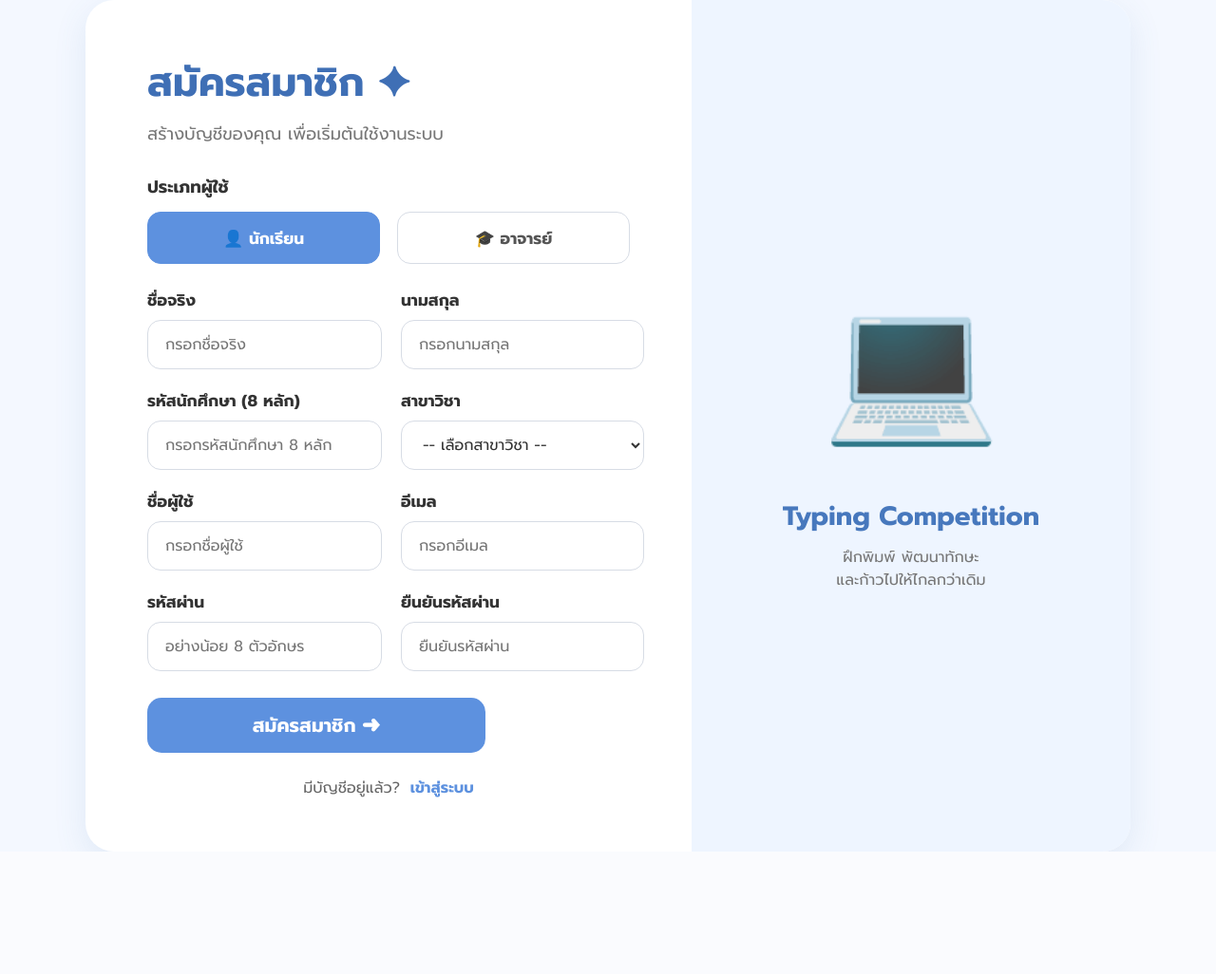
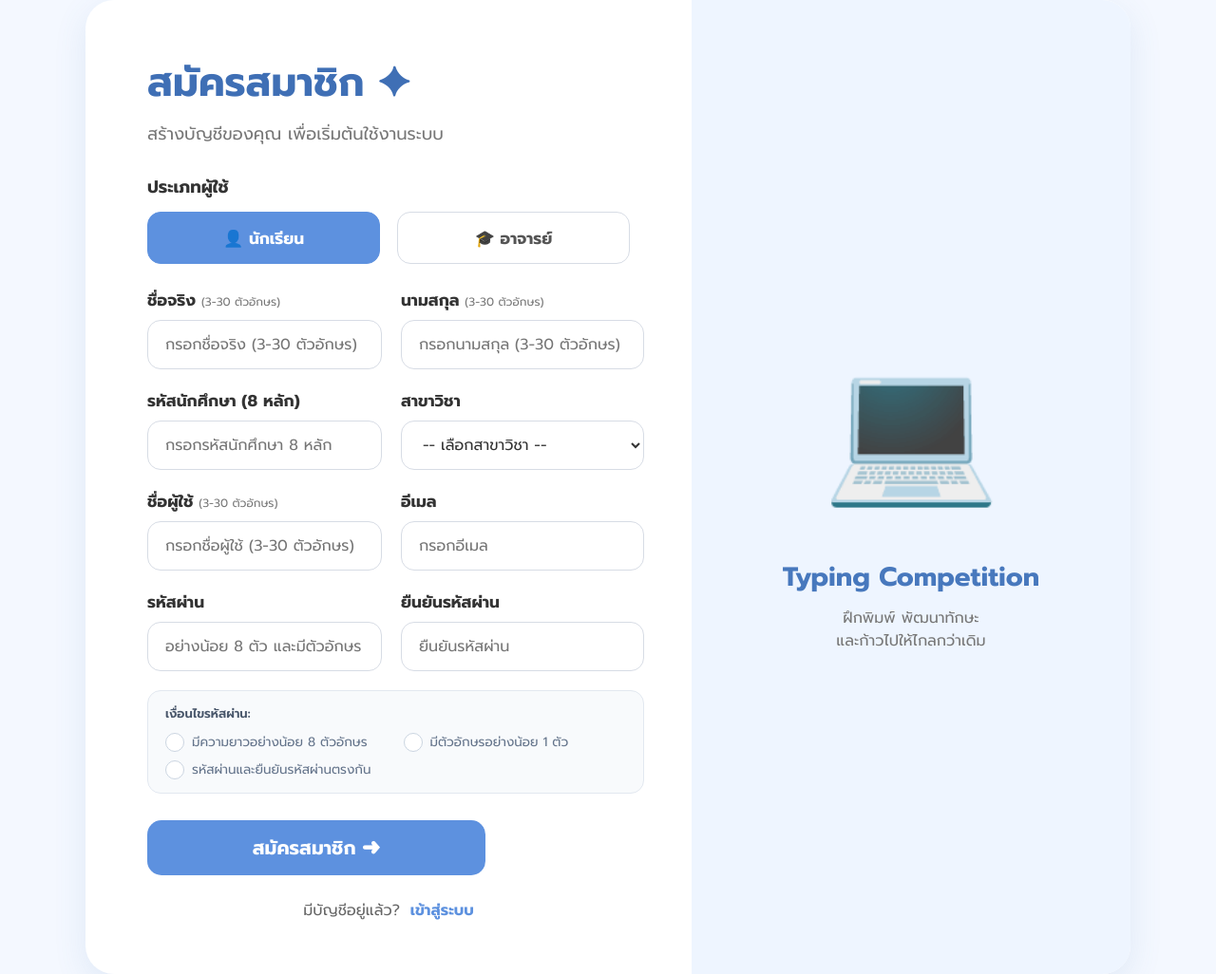
Before and after one commit to Teamproject-SDD2-SEC1-2569/OOP-SDD2-type, a Flask app: page /register in a window 1280 px wide. Shown: the whole page at 95% size. Before the commit the page ends 897 px from the top, so only its background shows below. Run offline with Flask 3, Linux system fonts and the light colour scheme.

Commit message:
feat(register): enforce 3-30 char limits and add live password checklist

```diff
--- a/app/templates/student/register.html
+++ b/app/templates/student/register.html
@@ -145,6 +145,62 @@
             background: linear-gradient(135deg, #5d91df 0%, #3b82f6 100%);
             box-shadow: 0 8px 20px rgba(59, 130, 246, 0.3);
         }
+
+        /* Password Checklist */
+        .password-checklist {
+            grid-column: 1 / -1;
+            background: #f8fafc;
+            border: 1px solid #e2e8f0;
+            border-radius: 14px;
+            padding: 14px 18px;
+            display: flex;
+            flex-direction: column;
+            gap: 8px;
+        }
+        .password-checklist-title {
+            font-size: 13px;
+            font-weight: 600;
+            color: #475569;
+            margin-bottom: 2px;
+        }
+        .checklist-items {
+            display: grid;
+            grid-template-columns: repeat(auto-fit, minmax(200px, 1fr));
+            gap: 8px 16px;
+        }
+        .checklist-item {
+            display: flex;
+            align-items: center;
+            gap: 8px;
+            font-size: 13.5px;
+            color: #64748b;
+            transition: color 0.2s ease;
+        }
+        .checklist-item .chk-badge {
+            width: 20px;
+            height: 20px;
+            border-radius: 50%;
+            border: 1.5px solid #cbd5e1;
+            display: inline-flex;
+            align-items: center;
+            justify-content: center;
+            font-size: 11px;
+            font-weight: 700;
+            color: transparent;
+            background: #ffffff;
+            transition: all 0.2s ease;
+            flex-shrink: 0;
+        }
+        .checklist-item.valid {
+            color: #059669;
+            font-weight: 600;
+        }
+        .checklist-item.valid .chk-badge {
+            background: #10b981;
+            border-color: #10b981;
+            color: #ffffff;
+            box-shadow: 0 2px 6px rgba(16, 185, 129, 0.28);
+        }
     </style>
 </head>
 
@@ -164,13 +220,13 @@
             <form onsubmit="handleRegister(event)" novalidate>
                 <div class="form-grid">
                     <div class="form-group">
-                        <label>ชื่อจริง</label>
-                        <input type="text" id="regFirstName" placeholder="กรอกชื่อจริง">
+                        <label>ชื่อจริง <span style="font-size:12px; color:#777; font-weight:normal;">(3-30 ตัวอักษร)</span></label>
+                        <input type="text" id="regFirstName" placeholder="กรอกชื่อจริง (3-30 ตัวอักษร)" maxlength="30">
                     </div>
 
                     <div class="form-group">
-                        <label>นามสกุล</label>
-                        <input type="text" id="regLastName" placeholder="กรอกนามสกุล">
+                        <label>นามสกุล <span style="font-size:12px; color:#777; font-weight:normal;">(3-30 ตัวอักษร)</span></label>
+                        <input type="text" id="regLastName" placeholder="กรอกนามสกุล (3-30 ตัวอักษร)" maxlength="30">
                     </div>
 
                     <div class="form-group" id="studentCodeGroup">
@@ -188,8 +244,8 @@
                     </div>
 
                     <div class="form-group">
-                        <label>ชื่อผู้ใช้</label>
-                        <input type="text" id="regUsername" placeholder="กรอกชื่อผู้ใช้">
+                        <label>ชื่อผู้ใช้ <span style="font-size:12px; color:#777; font-weight:normal;">(3-30 ตัวอักษร)</span></label>
+                        <input type="text" id="regUsername" placeholder="กรอกชื่อผู้ใช้ (3-30 ตัวอักษร)" maxlength="30">
                     </div>
 
                     <div class="form-group">
@@ -199,12 +255,30 @@
 
                     <div class="form-group">
                         <label>รหัสผ่าน</label>
-                        <input type="password" id="regPassword" placeholder="อย่างน้อย 8 ตัวอักษร">
+                        <input type="password" id="regPassword" placeholder="อย่างน้อย 8 ตัว และมีตัวอักษร ≥ 1 ตัว" oninput="updatePasswordChecklist()">
                     </div>
 
                     <div class="form-group">
                         <label>ยืนยันรหัสผ่าน</label>
-                        <input type="password" id="regConfirmPassword" placeholder="ยืนยันรหัสผ่าน">
+                        <input type="password" id="regConfirmPassword" placeholder="ยืนยันรหัสผ่าน" oninput="updatePasswordChecklist()">
+                    </div>
+
+                    <div class="password-checklist" id="passwordChecklist">
+                        <div class="password-checklist-title">เงื่อนไขรหัสผ่าน:</div>
+                        <div class="checklist-items">
+                            <div class="checklist-item" id="chkLen">
+                                <span class="chk-badge">✓</span>
+                                <span>มีความยาวอย่างน้อย 8 ตัวอักษร</span>
+                            </div>
+                            <div class="checklist-item" id="chkLetter">
+                                <span class="chk-badge">✓</span>
+                                <span>มีตัวอักษรอย่างน้อย 1 ตัว</span>
+                            </div>
+                            <div class="checklist-item" id="chkMatch">
+                                <span class="chk-badge">✓</span>
+                                <span>รหัสผ่านและยืนยันรหัสผ่านตรงกัน</span>
+                            </div>
+                        </div>
                     </div>
                 </div>
 
@@ -361,6 +435,19 @@
             }
         });
 
+        function updatePasswordChecklist() {
+            const password = document.getElementById('regPassword').value;
+            const confirmPassword = document.getElementById('regConfirmPassword').value;
+
+            const hasMinLen = password.length >= 8;
+            const hasLetter = /[A-Za-z\u0E00-\u0E7F]/.test(password);
+            const isMatched = password.length > 0 && password === confirmPassword;
+
+            document.getElementById('chkLen').classList.toggle('valid', hasMinLen);
+            document.getElementById('chkLetter').classList.toggle('valid', hasLetter);
+            document.getElementById('chkMatch').classList.toggle('valid', isMatched);
+        }
+
         function markFieldError(fieldId, title, message) {
             document.querySelectorAll('.form-group input, .form-group select').forEach(el => el.classList.remove('input-error'));
             const el = document.getElementById(fieldId);
@@ -391,12 +478,12 @@
             const email = document.getElementById('regEmail').value.trim();
             const confirmPassword = document.getElementById('regConfirmPassword').value;
 
-            if (!firstName) {
-                markFieldError('regFirstName', 'ยังไม่ได้กรอกชื่อจริง', 'กรุณากรอกชื่อจริงของคุณให้ครบถ้วน');
+            if (!firstName || firstName.length < 3 || firstName.length > 30) {
+                markFieldError('regFirstName', 'ความยาวชื่อจริงไม่ถูกต้อง', 'ชื่อจริงต้องมีความยาวตั้งแต่ 3 ถึง 30 ตัวอักษร');
                 return;
             }
-            if (!lastName) {
-                markFieldError('regLastName', 'ยังไม่ได้กรอกนามสกุล', 'กรุณากรอกนามสกุลของคุณให้ครบถ้วน');
+            if (!lastName || lastName.length < 3 || lastName.length > 30) {
+                markFieldError('regLastName', 'ความยาวนามสกุลไม่ถูกต้อง', 'นามสกุลต้องมีความยาวตั้งแต่ 3 ถึง 30 ตัวอักษร');
                 return;
             }
             if (selectedRole === 'Student' && !/^\d{8}$/.test(studentCode)) {
@@ -407,8 +494,8 @@
                 markFieldError('regMajor', 'ยังไม่ได้เลือกสาขาวิชา', 'กรุณาเลือกสาขาวิชาของคุณจากรายการ');
                 return;
             }
-            if (!username) {
-                markFieldError('regUsername', 'ยังไม่ได้กรอกชื่อผู้ใช้', 'กรุณากำหนดชื่อผู้ใช้ (Username) สำหรับเข้าสู่ระบบ');
+            if (!username || username.length < 3 || username.length > 30) {
+                markFieldError('regUsername', 'ความยาวชื่อผู้ใช้ไม่ถูกต้อง', 'ชื่อผู้ใช้ (Username) ต้องมีความยาวตั้งแต่ 3 ถึง 30 ตัวอักษร');
                 return;
             }
             if (!email || !/^[^\s@]+@[^\s@]+\.[^\s@]+$/.test(email)) {
@@ -417,6 +504,10 @@
             }
             if (!password || password.length < 8) {
                 markFieldError('regPassword', 'รหัสผ่านสั้นเกินไป', 'รหัสผ่านต้องมีความยาวอย่างน้อย 8 ตัวอักษร');
+                return;
+            }
+            if (!/[A-Za-z\u0E00-\u0E7F]/.test(password)) {
+                markFieldError('regPassword', 'รูปแบบรหัสผ่านไม่ครบถ้วน', 'รหัสผ่านต้องมีตัวอักษรอย่างน้อย 1 ตัว');
                 return;
             }
             if (!confirmPassword || password !== confirmPassword) {
```
Also changed, not shown: app/routes/auth_routes.py (+13 -1 lines).
